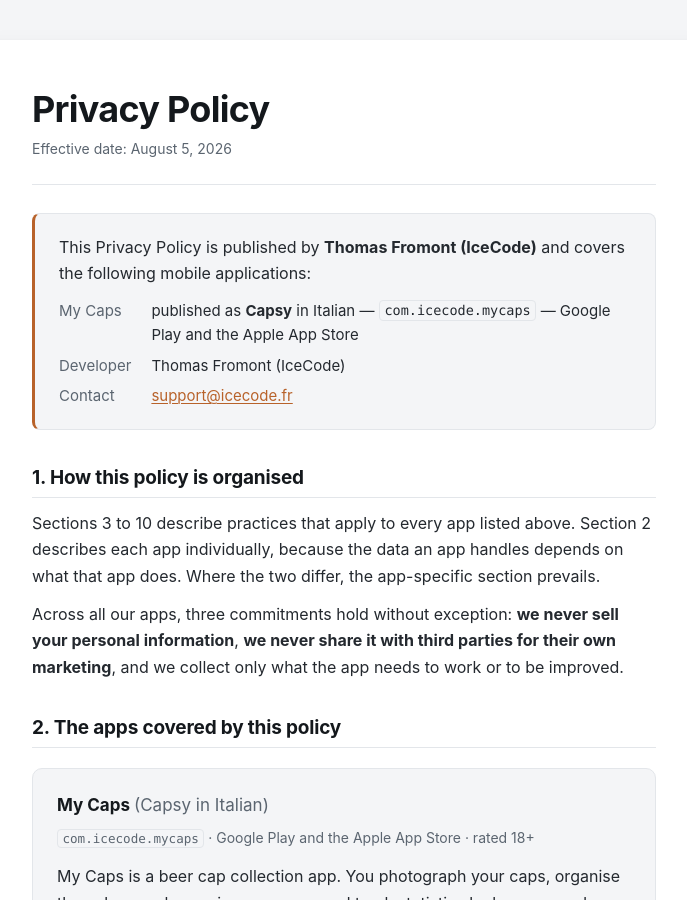
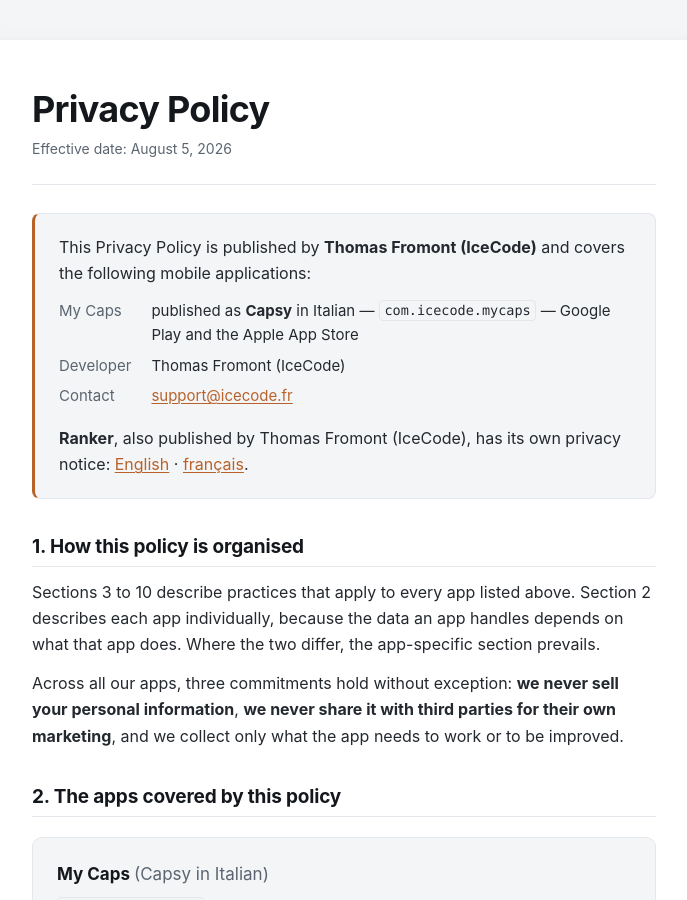
Before and after one commit to ThomasFromont/thomasfromont.github.io, a Jekyll site: the page privacy.html, which Jekyll copies as it is, in a window 1280 px wide and 900 px high. Shown: the whole window, without its empty margins (296-983 px from the left). Built offline with Jekyll 4.4.1, drawn with Linux system fonts in a browser that asks for light colours.

Commit message:
Privacy hub: point to Ranker's own notice
Ranker is listed at the top of the shared policy as another app by the
same developer, with links to its dedicated notice (EN/FR). It is not
added to the apps this page covers, so sections 3-10 (analytics
included) do not claim to apply to it.

Claude-Session: https://claude.ai/code/session_01PmKu2nqp6NCkGCBso58MmP

```diff
--- a/privacy.html
+++ b/privacy.html
@@ -35,6 +35,15 @@
                 <dt>Contact</dt>
                 <dd><a href="mailto:support@icecode.fr">support@icecode.fr</a></dd>
             </dl>
+            <!-- Ranker is NOT covered by this page: it has its own notice, kept identical to
+                 the one shown inside the app. Do not add it to the list above or to section 2,
+                 or sections 3 to 10 (analytics included) would wrongly apply to it. -->
+            <p style="margin-top: 1em;">
+                <strong>Ranker</strong>, also published by Thomas Fromont (IceCode), has its own
+                privacy notice:
+                <a href="/ranker/privacy-en">English</a> ·
+                <a href="/ranker/privacy">français</a>.
+            </p>
         </div>
 
         <main>
```
